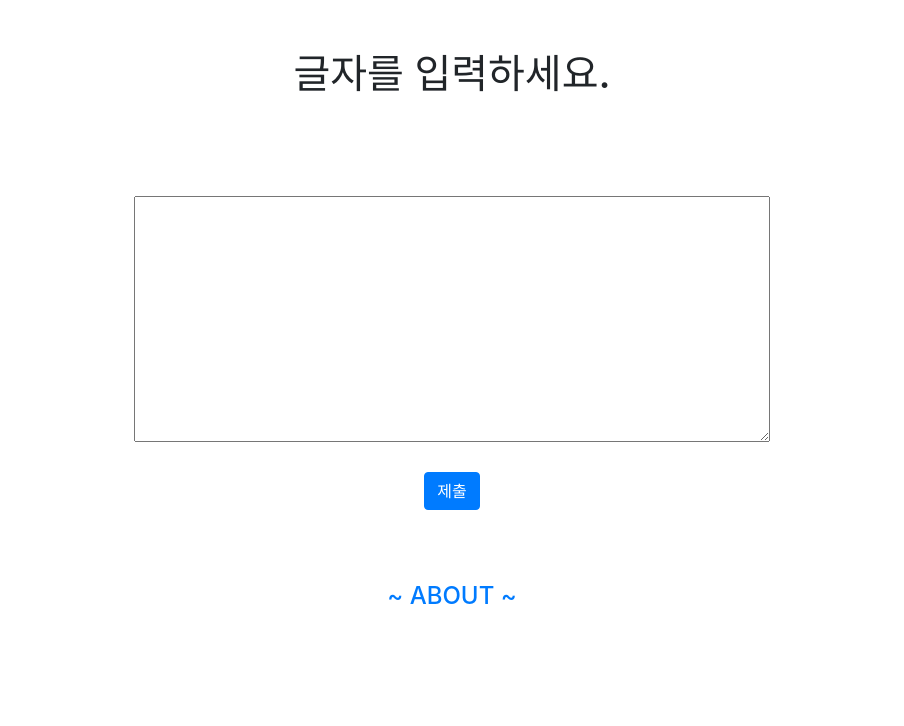
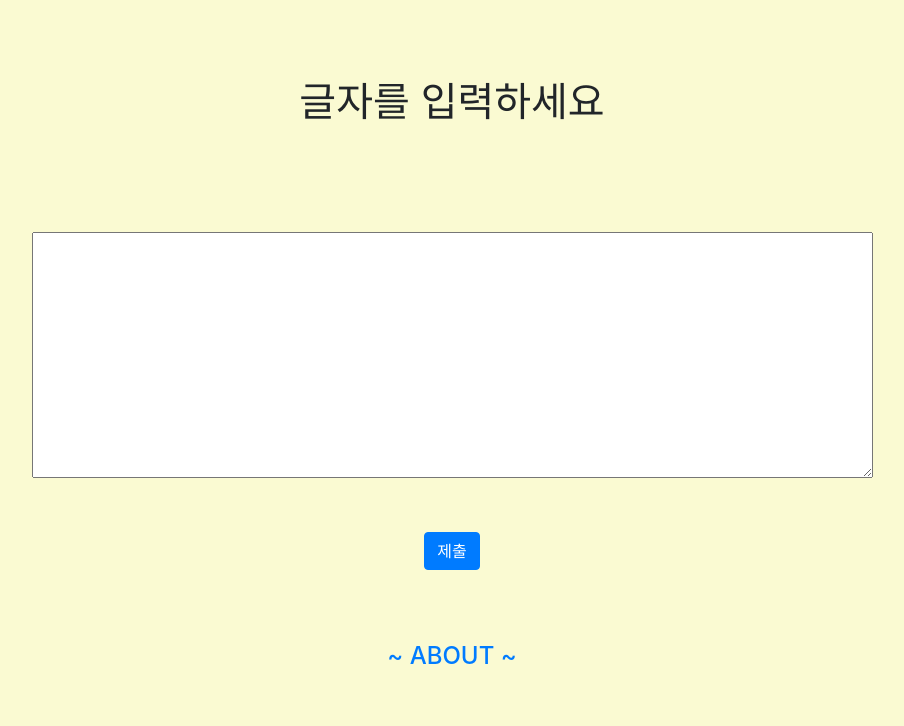
Before and after one commit to be350/project, a Django app: page / in a window 1280 px wide. Shown: the top 726 px of the page, without its empty margins (188-1092 px from the left). Run offline with Django 3.2, Linux system fonts and the light colour scheme; some libraries are stand-ins or nearby versions.

Commit message:
second commit

```diff
--- a/subproject/subproject/newapp/templates/newapp/index.html
+++ b/subproject/subproject/newapp/templates/newapp/index.html
@@ -8,27 +8,34 @@
     <!-- Bootstrap CSS -->
     <link rel="stylesheet" href="https://stackpath.bootstrapcdn.com/bootstrap/4.3.1/css/bootstrap.min.css" integrity="sha384-ggOyR0iXCbMQv3Xipma34MD+dH/1fQ784/j6cY/iJTQUOhcWr7x9JvoRxT2MZw1T" crossorigin="anonymous">
 
+    <link href="https://fonts.googleapis.com/css?family=Nanum+Myeongjo:400,700,800&display=swap&subset=korean" rel="stylesheet">
+
+
     <title>wordcounter</title>
     <style>
       .aa{
-        margin: 50px;
+        margin: 5rem;
         text-align: center;
+        font-family: 'Nanum Myeongjo', serif;
       }
       .bb{
         text-align: center;
       }
+      .cc{
+        background-color: lightgoldenrodyellow;
+      }
     </style>
   </head>
 
-  <body>
+  <body class="cc">
     <h1 class="aa">{{text}}</h1>
-    <br><br>
+    <br>
     <form class="bb" action="{% url 'result' %}" method="GET">
-      <textarea cols="60" rows="10" name="text"></textarea><br><br>
+      <textarea cols="80" rows="10" name="text"></textarea><br><br><br>
       <button type="submit" class="btn btn-primary">제출</button>
     </form>
     <br><br><br>
-    <h4 class=bb><a href="{% url 'menu' %}">~ ABOUT ~</a></h4>
+    <h4 class=bb><a href="{% url 'menu' %}">~ ABOUT ~</a></h4><br><br>
 
 
     <!-- Optional JavaScript -->
--- a/subproject/subproject/newapp/views.py
+++ b/subproject/subproject/newapp/views.py
@@ -2,7 +2,7 @@ from django.shortcuts import render
 
 # Create your views here.
 def main(request): # 요청을 받아와서 main(main이라고 안하고 a라고 해도됨 임의로 정한 것)을 수행하겠다
-    text="글자를 입력하세요."
+    text="글자를 입력하세요"
     context={'text':text}
     return render(request,'newapp/index.html',context) #request에는 누구로부터 받아왔는지 담겨있음
 
```
Also changed, not shown: subproject/subproject/newapp/templates/newapp/menu.html (+8 -5 lines), subproject/subproject/newapp/templates/newapp/result.html (+16 -9 lines).
